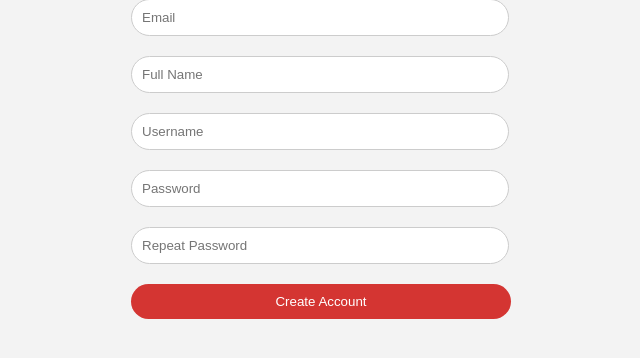
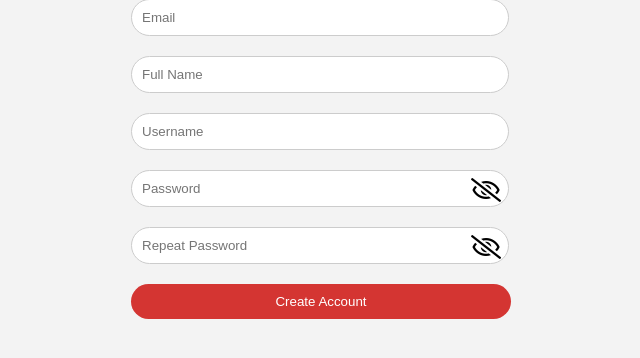
Before and after one commit to Gino156/git_test, a PHP site: page / in a window 1280 px wide. Shown: the part 128-486 px from the top of the page, without its empty margins (309-949 px from the left). Run offline with PHP 8.4, Linux system fonts and the light colour scheme.

Commit message:
finalizing signup

```diff
--- a/index.css
+++ b/index.css
@@ -37,6 +37,16 @@ h2 {
     flex-grow: 1;
 }
 
+.password-wrapper {
+    position: relative;
+    width: 100%;
+}
+
+.password-wrapper input[type="password"] {
+    padding-right: 40px; /* Space for the eye icon */
+}
+
+
 input[type="text"],
 input[type="email"],
 input[type="password"] {
--- a/index.html
+++ b/index.html
@@ -5,6 +5,7 @@
     <meta name="viewport" content="width=device-width, initial-scale=1.0">
     <title>Creating Account</title>
     <link rel="stylesheet" href="index.css">
+    <link rel="stylesheet" href="https://cdnjs.cloudflare.com/ajax/libs/font-awesome/5.15.4/css/all.min.css">
 </head>
 <body>
     <div class="navbar">
@@ -20,10 +21,38 @@
             <input type="email" name="email" placeholder="Email" required>
             <input type="text" name="fullname" placeholder="Full Name" required>
             <input type="text" name="username" placeholder="Username" required>
-            <input type="password" name="password" placeholder="Password" required>
-            <input type="password" name="confirm_password" placeholder="Repeat Password" required>
+            <div class="password-wrapper">
+                <input type="password" name="password" id="password" placeholder="Password" required>
+                <i class='far fa-eye-slash' id="togglePassword" style="font-size:24px; cursor:pointer; position: absolute; right: 30px; top: 35%; transform: translateY(-50%);"></i>
+            </div>
+            <div class="password-wrapper">
+                <input type="password" name="confirm_password" id="confirm_password" placeholder="Repeat Password" required>
+                <i class='far fa-eye-slash' id="toggleConfirmPassword" style="font-size:24px; cursor:pointer; position: absolute; right: 30px; top: 35%; transform: translateY(-50%);"></i>
+            </div>
             <input type="submit" value="Create Account">
         </form>
     </div>
+    <script>
+        function togglePasswordVisibility() {
+            var passwordField = document.getElementById("password");
+            if (passwordField.type === "password") {
+                passwordField.type = "text";
+            } else {
+                passwordField.type = "password";
+            }
+        }
+
+        function toggleConfirmPasswordVisibility() {
+            var confirmPasswordField = document.getElementById("confirm_password");
+            if (confirmPasswordField.type === "password") {
+                confirmPasswordField.type = "text";
+            } else {
+                confirmPasswordField.type = "password";
+            }
+        }
+
+        document.getElementById("togglePassword").addEventListener("click", togglePasswordVisibility);
+        document.getElementById("toggleConfirmPassword").addEventListener("click", toggleConfirmPasswordVisibility);
+    </script>
 </body>
 </html>
```
